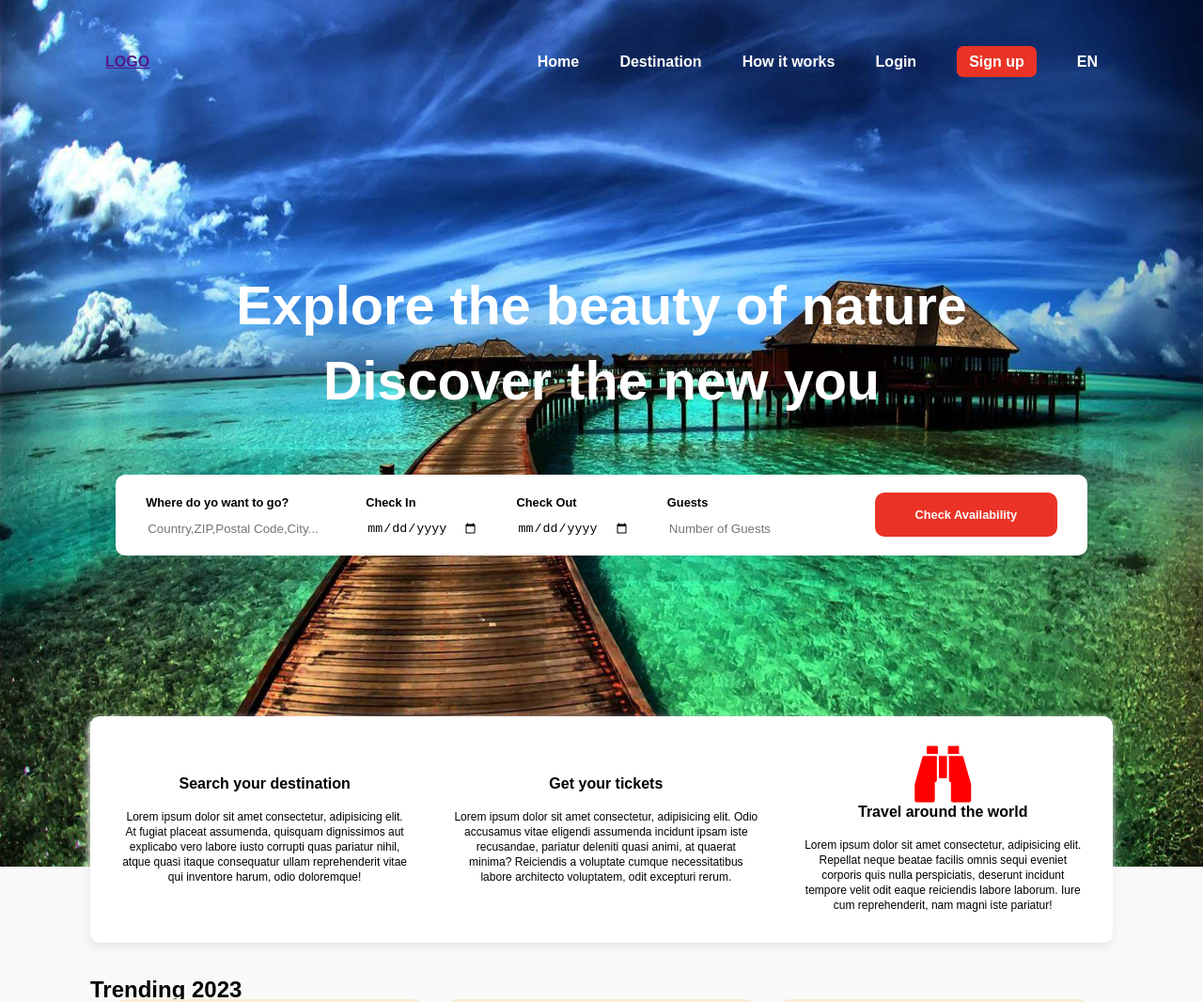
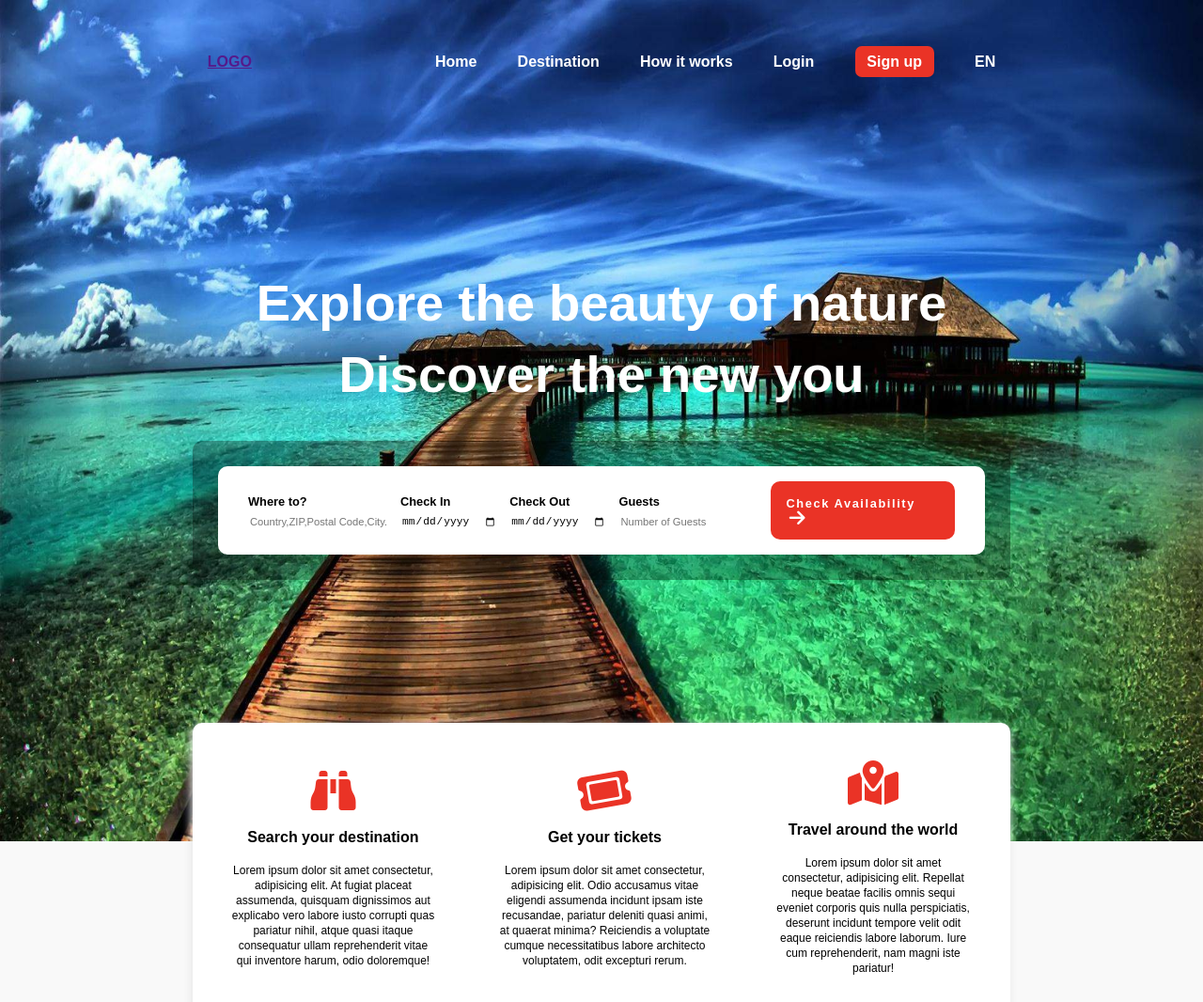
Before and after one commit to jainpricita/Travel-Landing-page, a plain HTML site: page index.html in a window 1280 px wide. Shown: the top 1066 px of the page at 94% size. Drawn offline with Linux system fonts and the light colour scheme.

Commit message:
Added FontAwesome Icons & made few spacing changes

```diff
--- a/index.html
+++ b/index.html
@@ -5,7 +5,7 @@
     <meta charset="UTF-8">
     <meta http-equiv="X-UA-Compatible" content="IE=edge">
     <meta name="viewport" content="width=device-width, initial-scale=1.0">
-    <link rel="stylesheet" href="https://cdnjs.cloudflare.com/ajax/libs/font-awesome/4.7.0/css/font-awesome.min.css">
+    <link rel="stylesheet" href="https://cdnjs.cloudflare.com/ajax/libs/font-awesome/6.3.0/css/all.min.css" integrity="sha512-SzlrxWUlpfuzQ+pcUCosxcglQRNAq/DZjVsC0lE40xsADsfeQoEypE+enwcOiGjk/bSuGGKHEyjSoQ1zVisanQ==" crossorigin="anonymous" referrerpolicy="no-referrer" />
     <link rel="stylesheet" href="styles.css">
     <title>Travel Landing Page</title>
 </head>
@@ -34,7 +34,7 @@
             </h1>
             <div class="search-bar">
                 <form action="" class="search-form flex-row">
-                    <label for="where" class="lg">Where do yo want to go?<input type="text" name="where" placeholder="Country,ZIP,Postal Code,City..."></label>
+                    <label for="where">Where to?<input type="text" name="where" placeholder="Country,ZIP,Postal Code,City..."></label>
 
                     <label for="check-in">Check In <input type="date" name="check-in" placeholder="Choose a date"></label>
 
@@ -42,12 +42,12 @@
 
                     <label for="guests">Guests <input type="number" name="guests" placeholder="Number of Guests" min="1"></label>
 
-                    <button class="btn lg">Check Availability</button>
+                    <button class="btn">Check Availability <i class="fa-solid fa-arrow-right fa-xl"></i></button>
                 </form>
             </div>
             <div class="info-features center flex-row">
                 <article class="info">
-                    <i></i>
+                    <i class="fa-solid fa-binoculars fa-3x"></i>
                     <h4 class="info-title">Search your destination</h4>
                     <p class="info-details">Lorem ipsum dolor sit amet consectetur, adipisicing elit. At fugiat placeat
                         assumenda, quisquam dignissimos aut explicabo vero labore iusto corrupti quas pariatur nihil,
@@ -55,7 +55,7 @@
                     </p>
                 </article>
                 <article class="info">
-                    <i></i>
+                    <i class="fa fa-ticket fa-3x fa-rotate-by" style="--fa-rotate-angle: 350deg;"></i>
                     <h4 class="info-title">Get your tickets</h4>
                     <p class="info-details">Lorem ipsum dolor sit amet consectetur, adipisicing elit. Odio accusamus
                         vitae eligendi assumenda incidunt ipsam iste recusandae, pariatur deleniti quasi animi, at
@@ -63,7 +63,7 @@
                         excepturi rerum.</p>
                 </article>
                 <article class="info">
-                    <i class="fa fa-binoculars" style="font-size:60px;color:red;"></i>
+                    <i class="fa fa-map-location-dot fa-3x"></i>
                     <h4 class="info-title">Travel around the world</h4>
                     <p class="info-details">Lorem ipsum dolor sit amet consectetur, adipisicing elit. Repellat neque
                         beatae facilis omnis sequi eveniet corporis quis nulla perspiciatis, deserunt incidunt tempore
--- a/styles.css
+++ b/styles.css
@@ -53,7 +53,7 @@ p {
 }
 
 .container {
-    margin: 0 auto;
+    margin: 0 16%;
     max-width: 68rem;
     padding-top: 2.5rem;
 }
@@ -64,7 +64,7 @@ p {
     min-height: 120vh;
     background: url(imgs/peter-fitzpatrick-a9OSGB0sJbs-unsplash.jpg) no-repeat;
     background-position: center top;
-    background-size: 100% 92%;
+    background-size: 100% 83%;
     color: var(--white);
 }
 
@@ -102,7 +102,7 @@ p {
 
 .primary-title {
     margin: 12rem auto 2rem auto;
-    font-size: 3.6rem;
+    font-size: 3.4rem;
     line-height: 1.4em;
     font-weight: 800;
 }
@@ -116,44 +116,63 @@ p {
 .search-bar {
     padding: 1.7rem;
     border-radius: 10px;
-    background-color: rgba(0, 0, 0, 0.1);
+    background-color: rgba(0, 0, 0, 0.3);
 }
 
 .search-form {
     border-radius: 10px;
-    padding: 1.2rem 2rem;
+    padding: 1rem 2rem;
     background-color: #fff;
     color: #000;
+
+
 }
 
-.lg {
-    width: 20%;
+.search-form button{
+    width: 26%;
+    text-align: left;
+    letter-spacing: .1rem;
 }
+.search-form button i{
+    margin-left: .2rem;
+}
+
 
 label {
     display: flex;
     flex-direction: column;
     font-weight: 800;
     font-size: .8rem;
+    text-align: left;
 }
 
-input {
+label input {
     border: none;
     outline: none;
     background-color: transparent;
-    margin-top: .5rem;
+    margin-top: .2rem;
+    font-size: .7rem;
+    text-align: left;
 }
 
 
+
+
+
 .info-features {
-    margin-top: 9rem;
+    margin-top: 9.5rem;
     justify-content: space-evenly;
-    gap: 3em;
+    gap: 4em;
     background-color: var(--white);
     color: var(--black);
-    padding: 2em;
+    padding: 2.5em;
     border-radius: 10px;
     box-shadow: -1px 4px 9px 1px var(--medium-grey);
+}
+
+.info i{
+    margin-bottom: 1rem;
+    color: var(--highlight);
 }
 
 .info-title{
```
